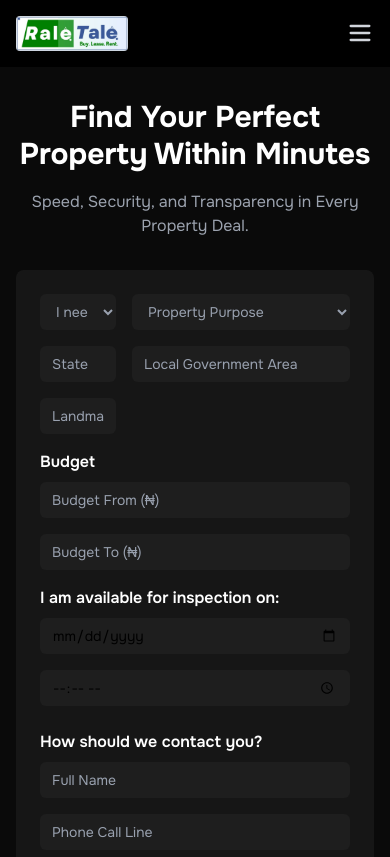
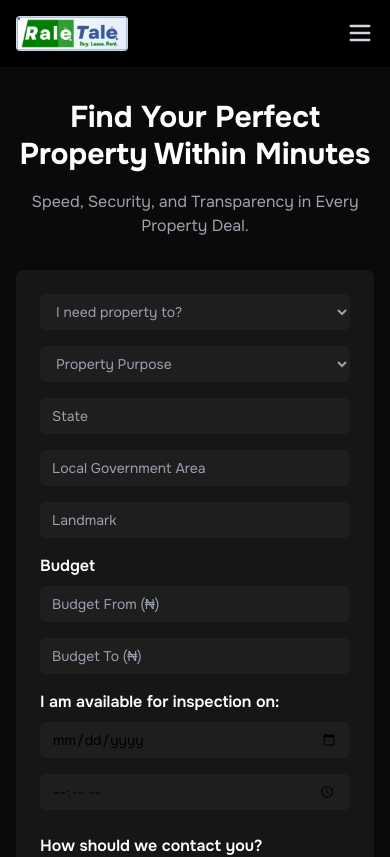
Before and after one commit to Yemipidan-org/rale_tale_frontend, a React (Vite) app: page / in a window 390 px wide. Shown: the top 857 px of the page. Built offline with nearby package versions, Linux system fonts and the light colour scheme.

Commit message:
form now looking good on mobile

```diff
--- a/src/components/hero.jsx
+++ b/src/components/hero.jsx
@@ -40,7 +40,7 @@ export default function Hero() {
   const getFieldValue = (field) => {
     if (field.section) {
       return (
-        <div key={field.section} className="col-span-2">
+        <div key={field.section} className="col-span-1 lg:col-span-2">
           <h3 className="text-md font-semibold mb-2 text-white">
             {field.section}
           </h3>
@@ -68,7 +68,7 @@ export default function Hero() {
     }
 
     return (
-      <div key={field.label} className="space-y-2">
+      <div key={field.label} className="col-span-1 space-y-2">
         {field.type === "select" ? (
           <>
             <select
@@ -160,16 +160,16 @@ export default function Hero() {
           {/* Two Column Layout */}
           <div className="flex flex-col lg:flex-row gap-8">
             {/* Form Column */}
-            <div className="flex- lg:w-[70%]">
+            <div className="flex-1 ">
               <div className="bg-[#FFFFFF0D] p-6 sm:p-8 rounded-lg w-full">
                 <form className="space-y-6">
                   {/* Main Form Fields */}
-                  <div className="grid grid-cols-1 sm:grid-cols-2 lg:grid-cols-2 gap-4">
+                  <div className="grid grid-cols-1 lg:grid-cols-2 gap-4">
                     {fieldConfig[propertyPurpose].map((field) =>
                       getFieldValue(field)
                     )}
                     {additionalFields.map((field, index) => (
-                      <div key={index}>
+                      <div key={index} className="col-span-1">
                         {field.type === "select" ? (
                           <select
                             className="w-full bg-[#1E1E1E] px-3 py-2 rounded-md outline-none text-sm text-gray-400"
@@ -255,7 +255,7 @@ export default function Hero() {
             </div>
 
             {/* Image Column */}
-            <div className="flex-1 bg-[#FFFFFF0D rounded-lg overflow-hidden lg:w-[40%]">
+            {/* <div className="flex-1 bg-[#FFFFFF0D rounded-lg overflow-hidden lg:w-[40%]">
               <div className="relativ h-full min-h-[300px lg:min-h-[00px]">
                 <div className="absolut inset- bg-black/ flex items-cente justify-center">
                   <div className="text-center p-">
@@ -264,43 +264,11 @@ export default function Hero() {
                       alt="Logo"
                       className="w-full rounded"
                     />
-                    {/* <div className="border-2 border-dashed border-gray-500 rounded-lg p-8 flex flex-col items-center">
-                      <svg
-                        className="w-12 h-12 text-gray-400 mb-4"
-                        fill="none"
-                        stroke="currentColor"
-                        viewBox="0 0 24 24"
-                      >
-                        <path
-                          strokeLinecap="round"
-                          strokeLinejoin="round"
-                          strokeWidth="2"
-                          d="M12 6v6m0 0v6m0-6h6m-6 0H6"
-                        />
-                      </svg>
-                      <p className="text-gray-400 text-sm">
-                        Click to upload or drag and drop
-                      </p>
-                      <p className="text-gray-500 text-xs mt-2">
-                        SVG, PNG, JPG or GIF (max. 800x400px)
-                      </p>
-                      <input
-                        type="file"
-                        className="absolute inset-0 w-full h-full opacity-0 cursor-pointer"
-                        accept="image/*"
-                        onChange={(e) => {
-                          const file = e.target.files?.[0];
-                          if (file) {
-                            // Handle image upload
-                            console.log("File selected:", file);
-                          }
-                        }}
-                      />
-                    </div> */}
+
                   </div>
                 </div>
               </div>
-            </div>
+            </div> */}
           </div>
         </div>
       </section>
```
